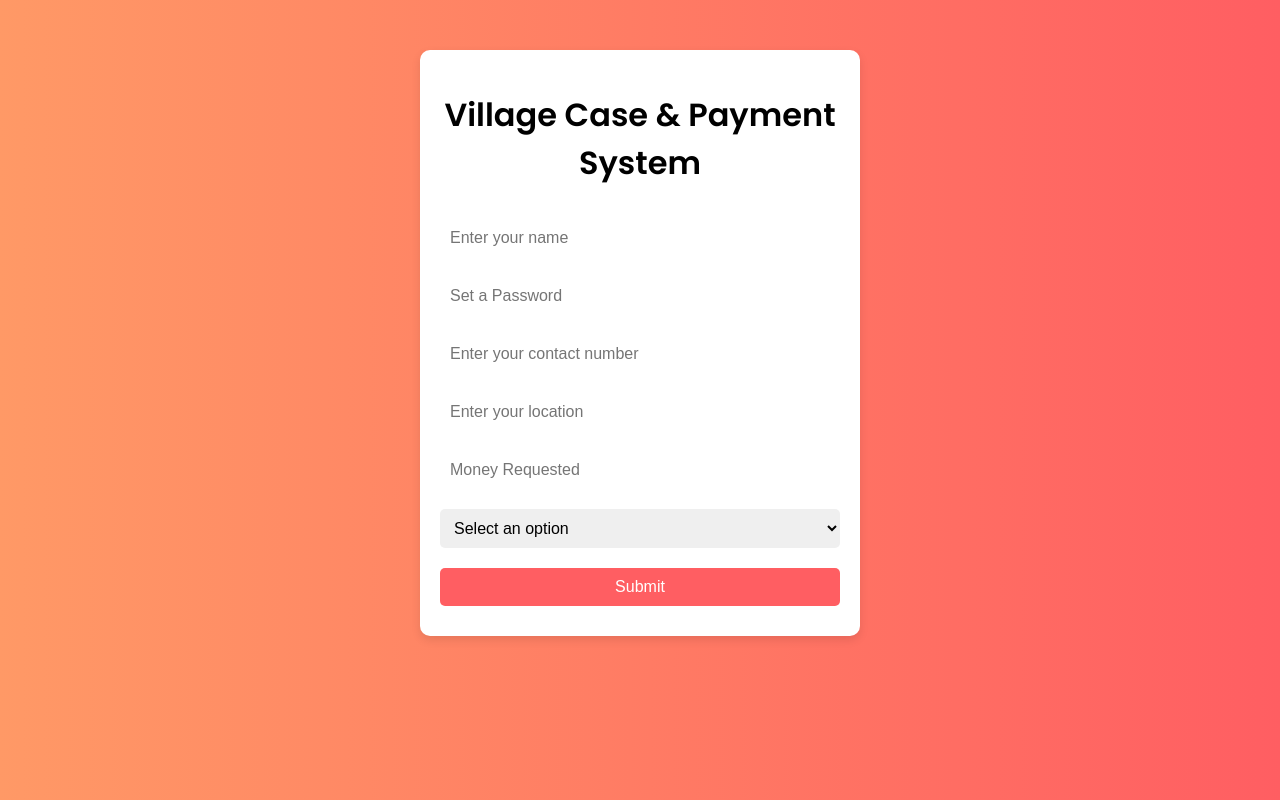
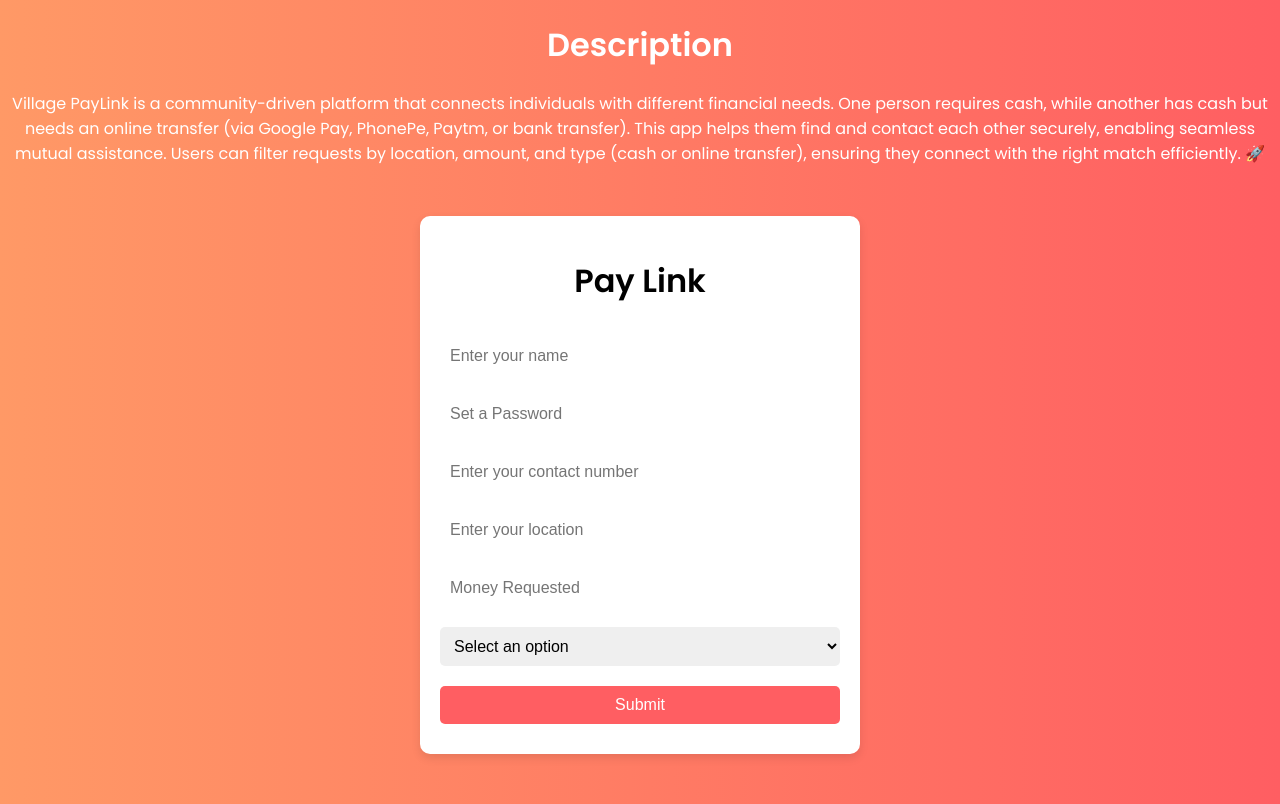
Before and after one commit to Madhuiit/payment, a Flask app: page / in a window 1280 px wide. Run offline with Flask 3, Linux system fonts and the light colour scheme.

```diff
--- a/templates/index.html
+++ b/templates/index.html
@@ -3,12 +3,14 @@
 <head>
   <meta charset="UTF-8">
   <meta name="viewport" content="width=device-width, initial-scale=1.0">
-  <title>Village Case & Payment System</title>
+  <title>PayLink</title>
   <link rel="stylesheet" href="{{ url_for('static', filename='style.css') }}">
 </head>
 <body>
+  <h1>Description</h1>
+  <p>Village PayLink is a community-driven platform that connects individuals with different financial needs. One person requires cash, while another has cash but needs an online transfer (via Google Pay, PhonePe, Paytm, or bank transfer). This app helps them find and contact each other securely, enabling seamless mutual assistance. Users can filter requests by location, amount, and type (cash or online transfer), ensuring they connect with the right match efficiently. 🚀</p>
   <div class="container">
-    <h1>Village Case & Payment System</h1>
+    <h1>Pay Link</h1>
 
     <form id="contactForm">
       <input type="text" id="name" name="name" placeholder="Enter your name" required>
```
